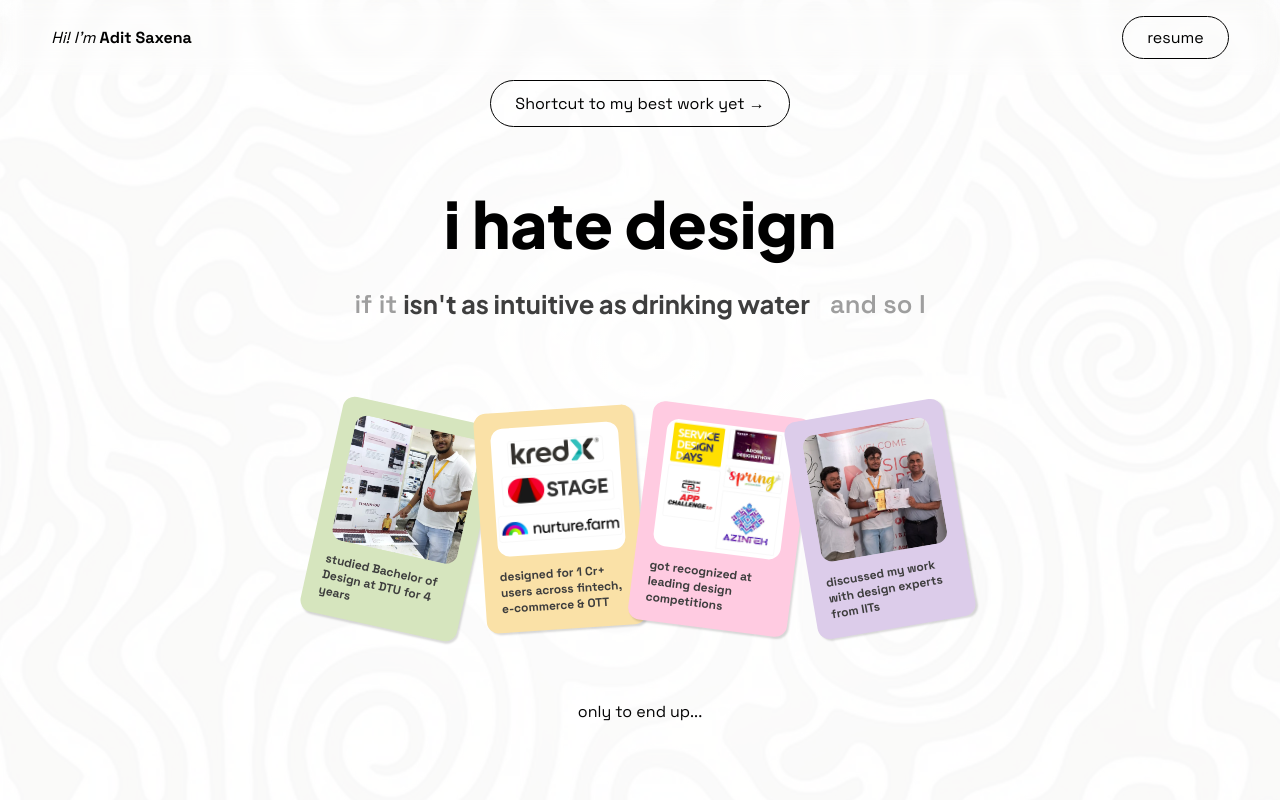
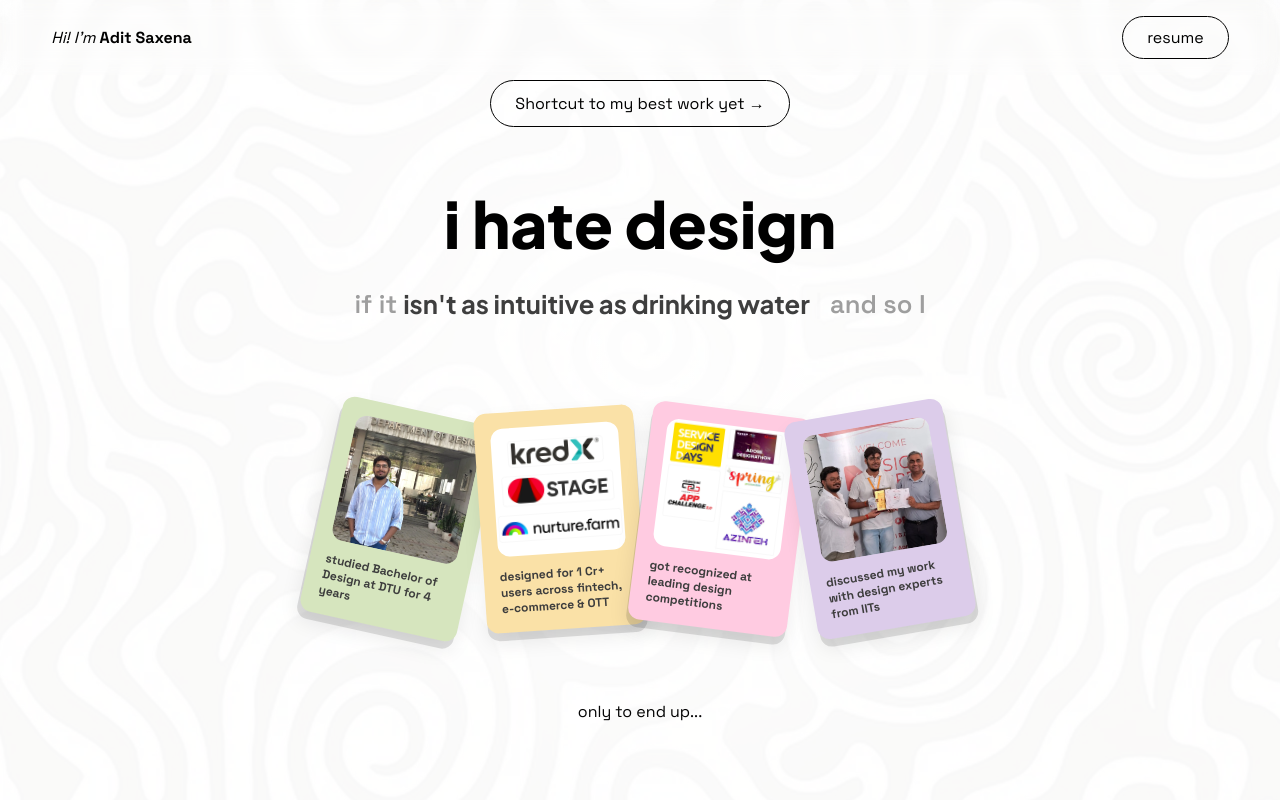
Before and after one commit to adit-saxena/Portfoliov4, a Next.js app: page / in a window 1280 px wide. Shown: the top 800 px of the page. Built offline with nearby package versions, Linux system fonts and the light colour scheme.

Commit message:
feat: Implement dynamic box-shadow calculations for rotated cards to maintain consistent visual depth and update a hero image asset.

```diff
--- a/src/app/components/HeroCard/Card.jsx
+++ b/src/app/components/HeroCard/Card.jsx
@@ -7,6 +7,19 @@ export default function Card({
   text,
   rotation = 0,
 }) {
+  // Calculate x-offset based on rotation (so the shadow falls consistently straight down relative to the viewport)
+  // Assuming the light source is directly above. If card is rotated left (negative), shadow goes slightly right (positive X).
+  const angleInRadians = rotation * (Math.PI / 180);
+  const depth = 8;
+  const hoverDepth = 14;
+
+  // Calculate relative X/Y offsets so the shadow always falls straight down
+  const xOffset = -Math.sin(angleInRadians) * depth;
+  const yOffset = Math.cos(angleInRadians) * depth;
+
+  const hoverXOffset = -Math.sin(angleInRadians) * hoverDepth;
+  const hoverYOffset = Math.cos(angleInRadians) * hoverDepth;
+
   return (
     <motion.div
       className="card"
@@ -15,14 +28,14 @@ export default function Card({
       animate={{
         rotate: rotation,
         zIndex: 0,
-        boxShadow: "2px 2px 2px rgba(0, 0, 0, 0.15)",
+        boxShadow: `${xOffset}px ${yOffset}px 0px rgba(0, 0, 0, 0.12), ${xOffset}px ${yOffset + 2}px 20px rgba(0, 0, 0, 0.08)`,
       }}
 
       // 'whileHover' defines the state to animate to during a hover.
       whileHover={{
         y: -6,
         scale: 1.03,
-        boxShadow: "0 6px 18px rgba(0, 0, 0, 0.15)",
+        boxShadow: `${hoverXOffset}px ${hoverYOffset}px 0px rgba(0, 0, 0, 0.12), ${hoverXOffset}px ${hoverYOffset + 4}px 30px rgba(0, 0, 0, 0.08)`,
         // We include 'rotate' here to ensure it's maintained during the hover animation.
         rotate: 0,
         zIndex: 100
--- a/src/app/components/hero.js
+++ b/src/app/components/hero.js
@@ -83,7 +83,7 @@ export default function Hero() {
           variants={itemVariants}>
           <Card
             bgColor="#D6E5BE"
-            image="'/dtu2.webp'"
+            image="'/aditatdod.webp'"
             text="studied Bachelor of Design at DTU for 4 years"
             rotation={12.44}
           />
```
Also changed, not shown: public/aditatdod.jpeg (added), public/aditatdod.webp (added).
